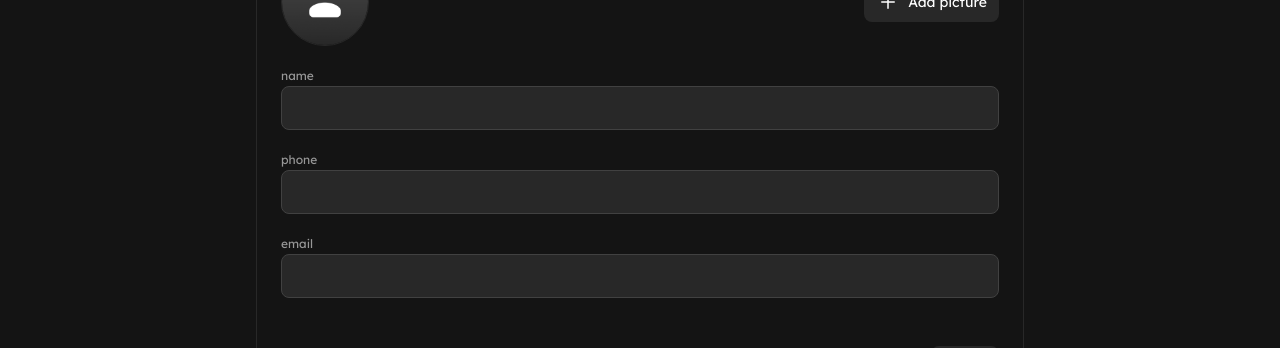
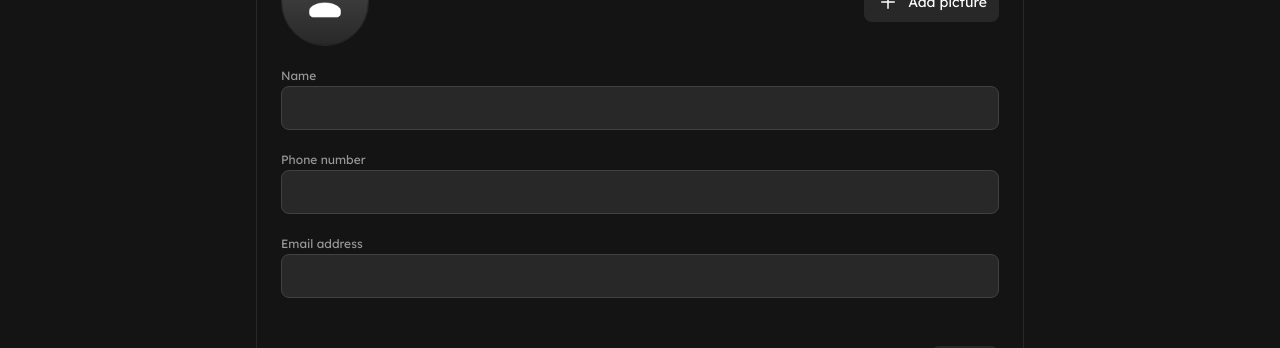
Before and after one commit to perryd01/contact-app-next, a Next.js app: page /add in a window 1280 px wide. Shown: the part 332-680 px from the top of the page. Built offline with nearby package versions, Linux system fonts and the light colour scheme.

Commit message:
use FormField

```diff
--- a/src/components/EditPanel.tsx
+++ b/src/components/EditPanel.tsx
@@ -46,7 +46,20 @@ const title = {
   [key in EditPanelProps["mode"]]: string;
 };
 
-const fieldNames = ["name", "phone", "email"] as const;
+const fieldNames = [
+  {
+    key: "name",
+    label: "Name",
+  },
+  {
+    key: "phone",
+    label: "Phone number",
+  },
+  {
+    key: "email",
+    label: "Email address",
+  },
+] as const;
 
 type ValidationSchema = z.infer<typeof contactSchema>;
 
@@ -153,14 +166,13 @@ export default function EditPanel(props: EditPanelProps) {
         </div>
       </div>
       <div className="flex flex-col gap-6 ">
-        {fieldNames.map((fieldname) => (
-          <div key={fieldname} className="flex flex-col gap-1">
-            <label className="text-white-secondary m block">{fieldname}</label>
-            <input
-              {...register(fieldname)}
-              className="bg-grey-60 rounded-sm border-[1px] border-grey-10 px-3 py-[11px] b"
-            />
-          </div>
+        {fieldNames.map((fieldName) => (
+          <FormField
+            fieldName={fieldName.key}
+            label={fieldName.label}
+            register={register}
+            key={fieldName.key}
+          />
         ))}
       </div>
       <div className="py-6 flex flex-row justify-end">
--- a/src/components/FormField.tsx
+++ b/src/components/FormField.tsx
@@ -1,17 +1,22 @@
+import { UseFormRegister } from "react-hook-form";
+
 type FormFieldProps = {
   label: string;
-  value: string;
-  onChange: (value: string) => void;
+  register: UseFormRegister<any>;
+  fieldName: string;
 };
 
-export default function FormField({ label, value, onChange }: FormFieldProps) {
+export default function FormField({
+  label,
+  register,
+  fieldName,
+}: FormFieldProps) {
   return (
     <div className="flex flex-col gap-1">
       <label className="text-white-secondary m block">{label}</label>
       <input
-        value={value}
-        onChange={(e) => onChange(e.target.value)}
         className="bg-grey-60 rounded-sm border-[1px] border-grey-10 px-3 py-[11px] b "
+        {...register(fieldName)}
       />
     </div>
   );
```
